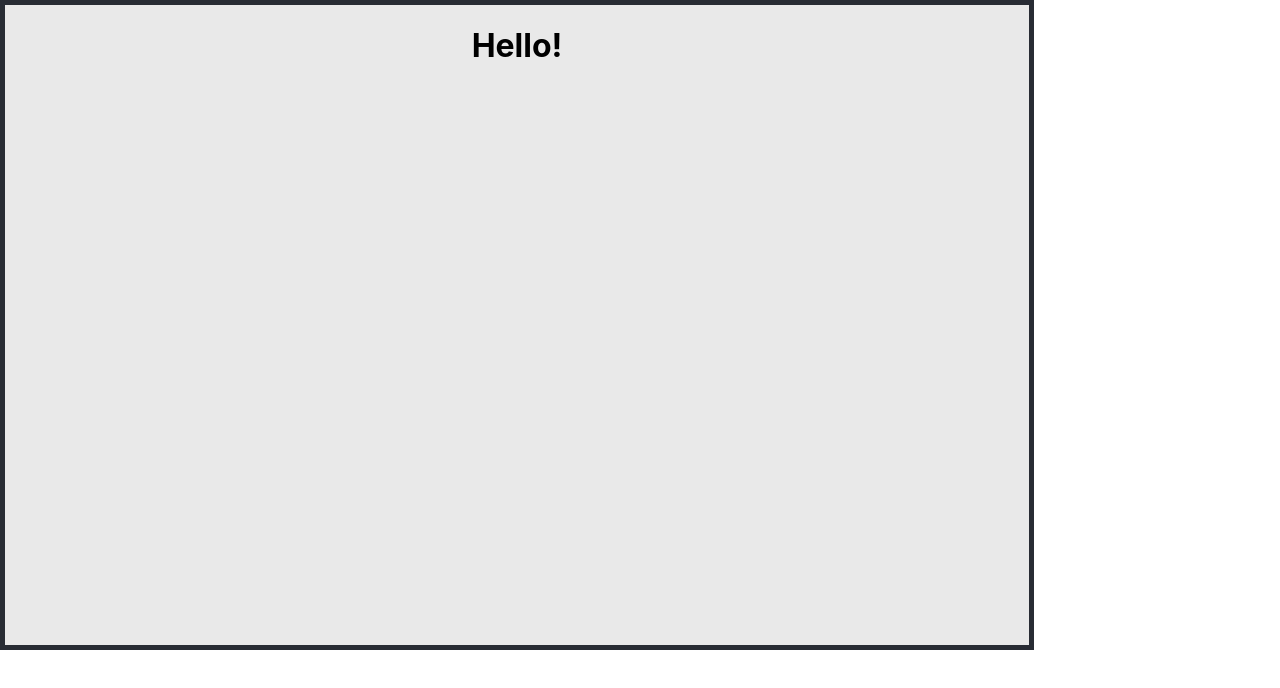
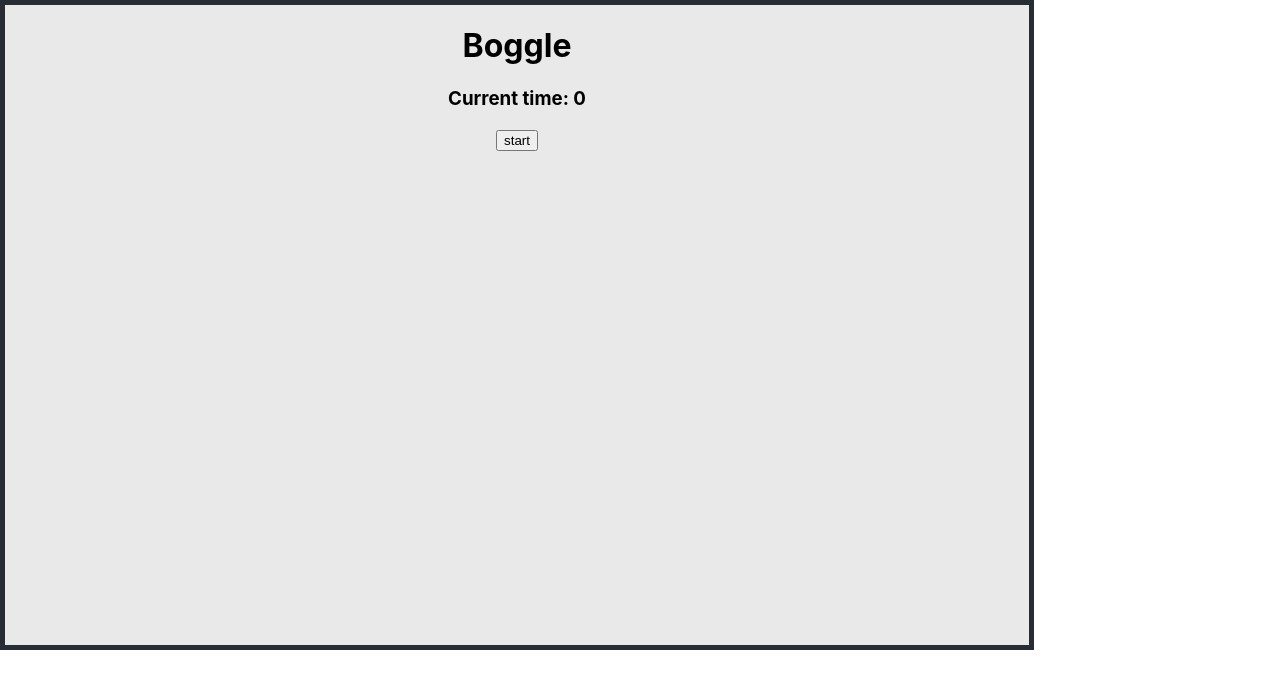
Before and after one commit to jscarbel/Boogle, a React (Create React App) app: page / in a window 1280 px wide. Shown: the top 688 px of the page. Built offline with nearby package versions, Linux system fonts and the light colour scheme.

Commit message:
added timer functionality

```diff
--- a/src/App.js
+++ b/src/App.js
@@ -4,9 +4,7 @@ import BoardContainer from "./components/BoardContainer";
 function App() {
   return (
     <div className="App">
-      <BoardContainer>
-        <h1>Hello!</h1>
-      </BoardContainer>
+      <BoardContainer />
     </div>
   );
 }
--- a/src/components/BoardContainer.jsx
+++ b/src/components/BoardContainer.jsx
@@ -1,5 +1,35 @@
-const BoardContainer = ({ children }) => {
-  return <div className="board-container">{children}</div>;
+import { useEffect, useState } from "react";
+import TimerButton from "./TimerButton";
+
+const BoardContainer = () => {
+  const [time, setTime] = useState(0);
+  const [isTiming, setIsTiming] = useState(false);
+
+  let timer = null;
+
+  useEffect(() => {
+    if (isTiming) {
+      timer = setInterval(() => {
+        setTime((time) => time + 1);
+      }, 1000);
+    } else {
+      clearInterval(timer);
+      setTime(0);
+    }
+    return () => clearInterval(timer);
+  }, [isTiming]);
+
+  const handleTimerChange = () => setIsTiming(!isTiming);
+
+  const timerLabel = isTiming ? "stop" : "start";
+
+  return (
+    <div className="board-container">
+      <h1>Boggle</h1>
+      <h3>Current time: {time}</h3>
+      <TimerButton onClick={handleTimerChange} label={timerLabel} />
+    </div>
+  );
 };
 
 export default BoardContainer;
--- /dev/null
+++ b/src/components/TimerButton.jsx
@@ -0,0 +1,5 @@
+const TimerButton = ({ onClick, label }) => {
+  return <button onClick={onClick}>{label}</button>;
+};
+
+export default TimerButton;
```
